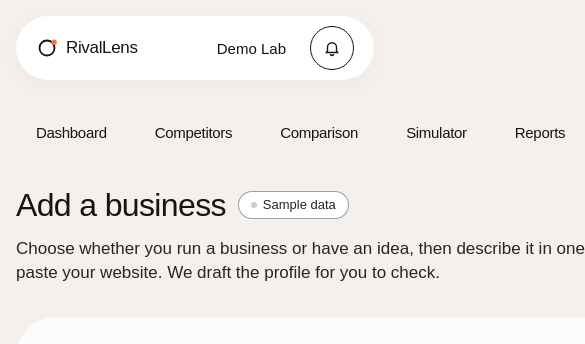
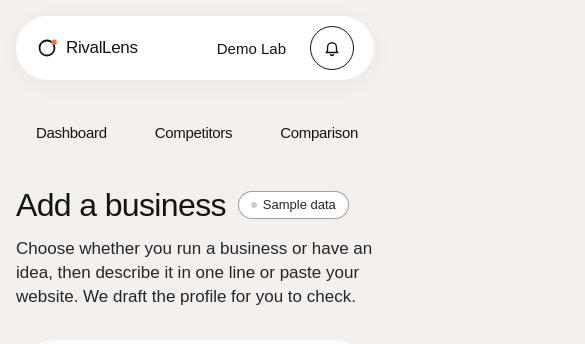
Before and after one commit to Niranjan-cyber/rivallens, a Next.js app in the folder web/: page /app/new in a window 390 px wide. Shown: the top 344 px of the page, 585 px wide, since content can reach past the window. Built offline with nearby package versions, Linux system fonts and the light colour scheme; a web font is replaced by a local one.

Commit message:
B01: no horizontal scroll on mobile app shell

```diff
--- a/web/app/app/layout.tsx
+++ b/web/app/app/layout.tsx
@@ -25,13 +25,13 @@ export default function AppLayout({ children }: LayoutProps<"/app">) {
           </div>
         </div>
       </header>
-      <div className="mt-8 grid gap-8 md:grid-cols-[200px_1fr]">
-        <aside className="md:sticky md:top-28 md:self-start">
+      <div className="mt-8 grid grid-cols-1 gap-8 md:grid-cols-[200px_1fr]">
+        <aside className="min-w-0 md:sticky md:top-28 md:self-start">
           <Suspense fallback={<div className="h-10 md:h-80" />}>
             <SideNav />
           </Suspense>
         </aside>
-        <main>{children}</main>
+        <main className="min-w-0">{children}</main>
       </div>
     </div>
   );
```
